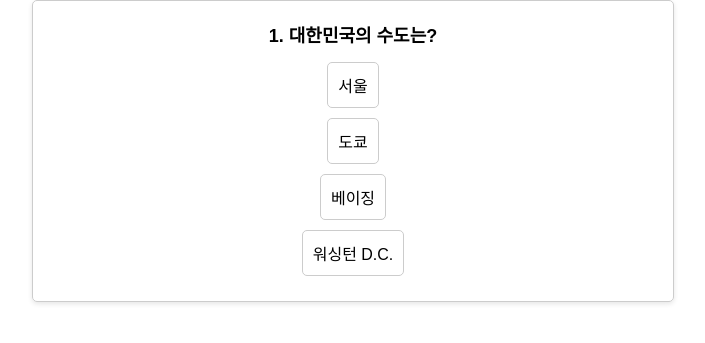
After one commit to IngredientDetection/Camera, a Flask app: template templates/test.html in a window 1280 px wide. The commit adds this page. Shown: the top 343 px of the page, without its empty margins (287-992 px from the left). Run offline with Flask 3, Linux system fonts and the light colour scheme; the template is opened without the code that fills it, so the values that code supplies are empty; parts of the project's set-up code (start-up, migrations or seed data) failed here and were passed over.

Commit message:
페이지 넘김 성공

```diff
--- a/app.py
+++ b/app.py
@@ -8,6 +8,9 @@ app = Flask(__name__)
 
 capture_start_time = None
 camera = None  # 웹캠 객체를 전역 변수로 선언
+
+ingredient_classes={"egg":"달걀", "garlic":"마늘","greenonion":"파","lettuce":"상추","meat":"고기","onion":"양파","tofu":"두부"}
+global html_table
 
 # 웹캠으로부터 프레임을 가져오는 함수
 def get_frame():
@@ -46,7 +49,6 @@ def capture():
     global camera  # 전역 변수 사용
 
     success, frame = camera.read()
-
     if success:
         image_name = f'captured_image.jpg'
         # 이미지 저장
@@ -67,28 +69,31 @@ def yolo_result():
     project = rf.workspace().project("ingredients_detection")
     model = project.version(2).model
     model.predict("captured_image2.jpg", confidence=40, overlap=30).save("prediction.jpg")
-
     #pred 에 x y width height confidence class image_path prediction_type 이 있다
     pred = model.predict("captured_image2.jpg", confidence=40, overlap=30)
-
+    new_classes = []
     #class 목록까지 불러옴
     classes = [prediction['class'] for prediction in pred]
-    return classes
-@app.route('/recommend',methods=['GET'])
+    for c in classes:
+        new_classes.append(ingredient_classes[c])
+    return new_classes
+
+@app.route('/recommend_page',methods=['GET'])
 def recommend_page():
-    return render_template('recommend.html')
+    return render_template('recommend.html',table=html_table)
 
 # 선택된 식재료를 이용하여 레시피 추천하는 함수 호출하기
-@app.route('/recommend',methods=['POST'])
+@app.route('/recommend',methods=('POST','GET'))
 def recommend():
     selected_ingredients = request.json.get('dataArray')
-    print("selected_ingredients",selected_ingredients)
+    print("selected_ingredients", selected_ingredients)
     input = ', '.join(selected_ingredients)
     rec = based_Ingredient.get_recs(input)
     # 이 예시에서는 간단히 선택된 재료를 출력합니다.
     print(rec)
+    global html_table
     html_table = dataframe_to_html(rec)
-    return render_template('recommend.html',table=html_table)
+    return render_template('recommend.html', table=html_table)
 
 if __name__ == '__main__':
     app.run(debug=True)
--- /dev/null
+++ b/templates/test.html
@@ -0,0 +1,67 @@
+<!DOCTYPE html>
+<html lang="en">
+<head>
+<meta charset="UTF-8">
+<meta name="viewport" content="width=device-width, initial-scale=1.0">
+<title>퀴즈 페이지</title>
+<style>
+  body {
+    font-family: Arial, sans-serif;
+    text-align: center;
+    margin: 0;
+    padding: 0;
+  }
+  .quiz-container {
+    max-width: 600px;
+    margin: 0 auto;
+    padding: 20px;
+    border: 1px solid #ccc;
+    border-radius: 5px;
+    box-shadow: 0 2px 5px rgba(0, 0, 0, 0.1);
+  }
+  .question {
+    font-size: 18px;
+    font-weight: bold;
+    margin-bottom: 10px;
+  }
+  .options {
+    display: flex;
+    flex-direction: column;
+    align-items: center;
+  }
+  .option {
+    margin: 5px;
+    padding: 10px;
+    border: 1px solid #ccc;
+    border-radius: 5px;
+    cursor: pointer;
+  }
+  .option:hover {
+    background-color: #f0f0f0;
+  }
+</style>
+</head>
+<body>
+<div class="quiz-container">
+  <div class="question">1. 대한민국의 수도는?</div>
+  <div class="options">
+    <div class="option" onclick="checkAnswer(1)">서울</div>
+    <div class="option" onclick="checkAnswer(0)">도쿄</div>
+    <div class="option" onclick="checkAnswer(0)">베이징</div>
+    <div class="option" onclick="checkAnswer(0)">워싱턴 D.C.</div>
+  </div>
+  <div id="result"></div>
+</div>
+
+<script>
+  function checkAnswer(selected) {
+    const resultElement = document.getElementById("result");
+    if (selected === 1) {
+      resultElement.innerHTML = "정답입니다!";
+    } else {
+      resultElement.innerHTML = "오답입니다. 다시 선택해주세요.";
+    }
+  }
+</script>
+</body>
+</html>
```
Also changed, not shown: templates/index.html (+28 -3 lines), templates/recommend.html (+10 -3 lines), captured_image.jpg.
